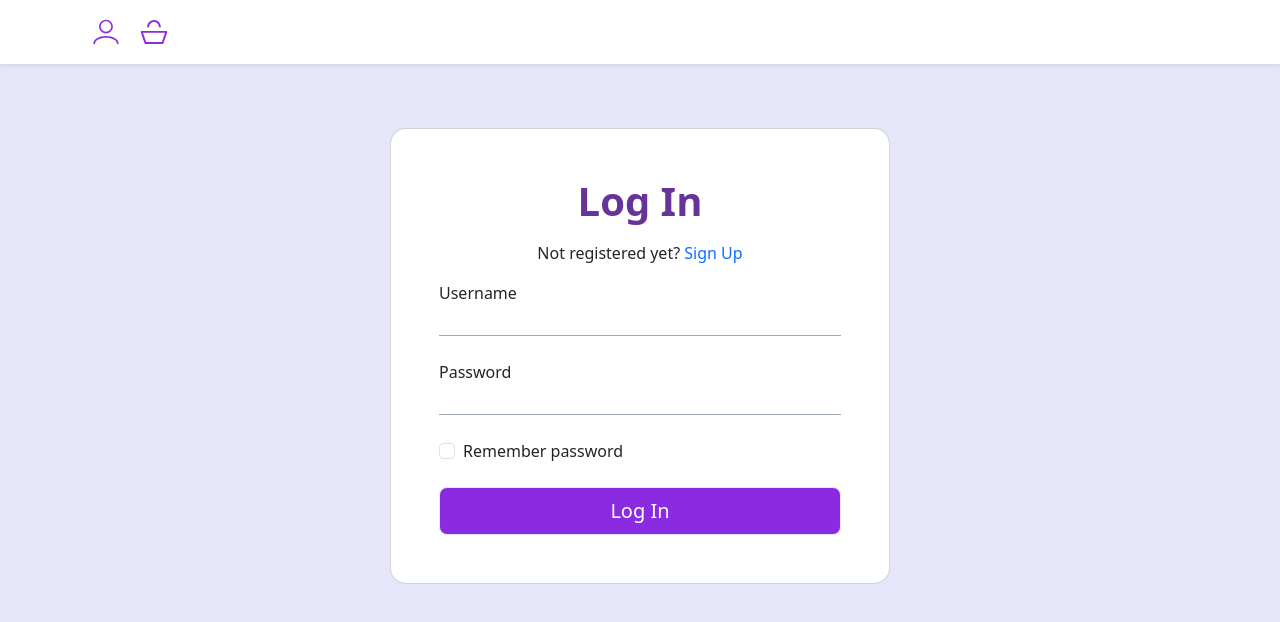
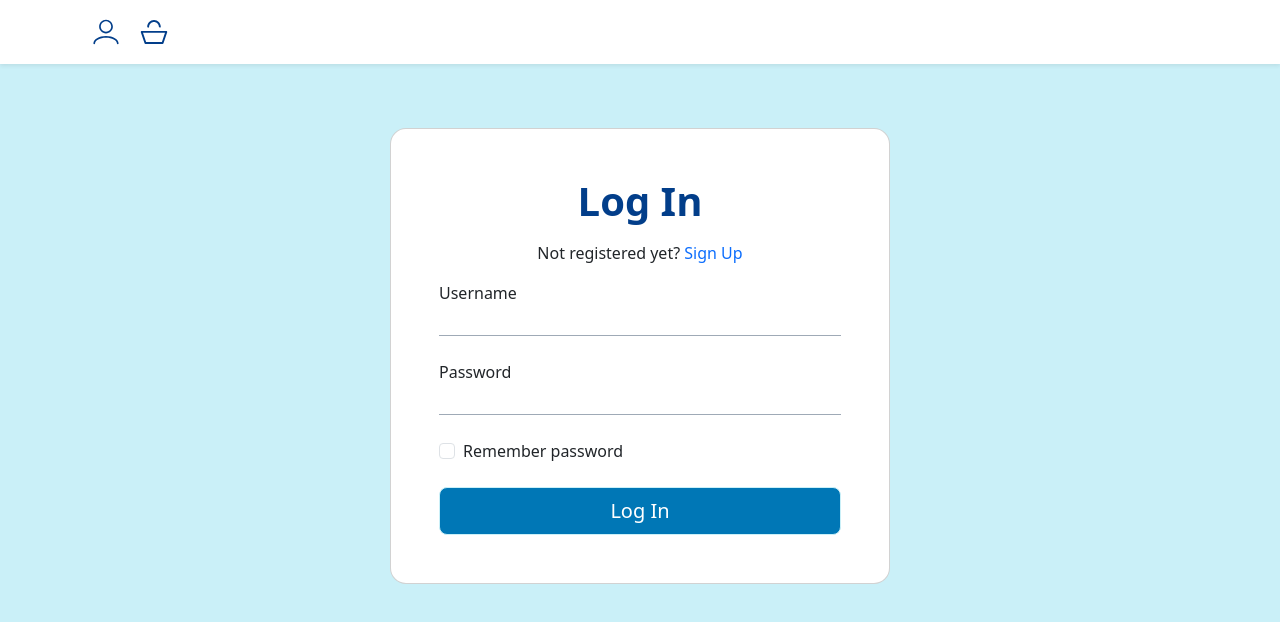
Before and after one commit to thywang/ecommerce-platform, a React (Vite) app: page /login in a window 1280 px wide. Shown: the top 622 px of the page. Built offline with nearby package versions, Linux system fonts and the light colour scheme; no server answers.

Commit message:
feat: change to blue theme

```diff
--- a/index.html
+++ b/index.html
@@ -5,9 +5,9 @@
     <link rel="icon" type="image/svg+xml" href="/vite.svg" />
     <link rel="stylesheet" href="https://fonts.googleapis.com/css?family=Roboto">
     <meta name="viewport" content="width=device-width, initial-scale=1.0" />
-    <title>Vite + React + TS</title>
+    <title>ecommerce platform</title>
   </head>
-  <body style="background-color: lavender;">
+  <body style="background-color: #CAF0F8;">
     <div id="root"></div>
     <script type="module" src="/src/main.tsx"></script>
   </body>
--- a/src/style/AfterCheckout.css
+++ b/src/style/AfterCheckout.css
@@ -4,7 +4,7 @@
   flex-direction: column;
   align-items: center;
   justify-content: center;
-  color: #663399;
+  color: #023E8A;
   min-height: 80vh;
   gap: 3em;
 }
--- a/src/style/NotFound.css
+++ b/src/style/NotFound.css
@@ -4,7 +4,7 @@
   flex-direction: column;
   align-items: center;
   justify-content: center;
-  color: #663399;
+  color: #023E8A;
   min-height: 80vh;
 }
 .not-found h2 {
--- a/src/style/colors.ts
+++ b/src/style/colors.ts
@@ -15,10 +15,10 @@ type SharedColors = typeof sharedColors;
 export type TColors = ColorTheme & SharedColors;
 
 const Colors = {
-  primary: "#E6E6FA",
-  secondary: "#8A2BE2",
+  primary: "#CAF0F8",
+  secondary: "#0077b6",
   textPrimary: "#161629",
-  textSecondary: "#663399",
+  textSecondary: "#023E8A",
   ...sharedColors,
 };
 
--- a/src/style/svg.css
+++ b/src/style/svg.css
@@ -10,10 +10,10 @@ SVG Icons - svgicons.sparkk.fr
   .svg-icon path,
   .svg-icon polygon,
   .svg-icon rect {
-    fill: #8A2BE2;
+    fill: #023E8A;
   }
 
   .svg-icon circle {
-    stroke: #8A2BE2;
+    stroke: #023E8A;
     stroke-width: 1;
   }
```
